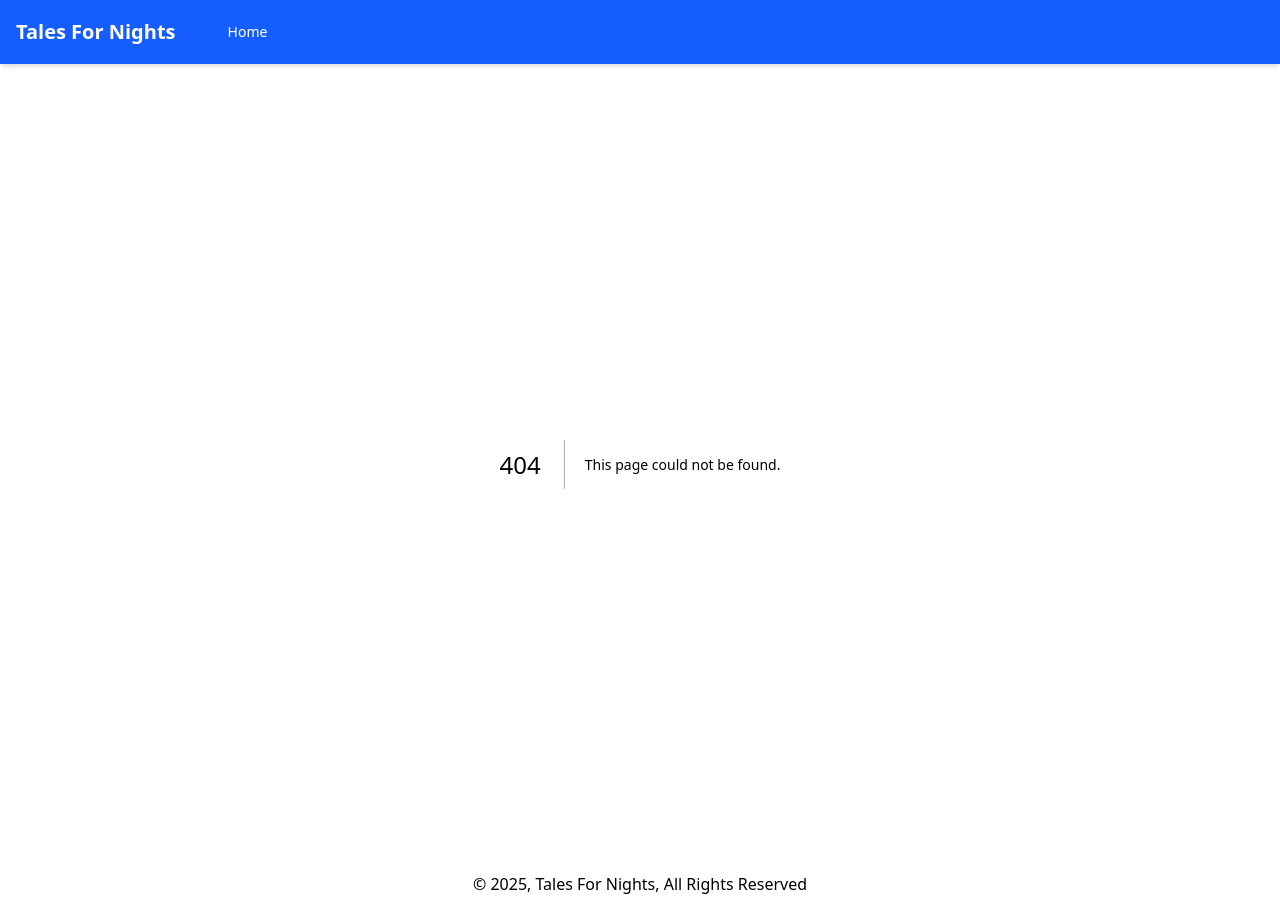
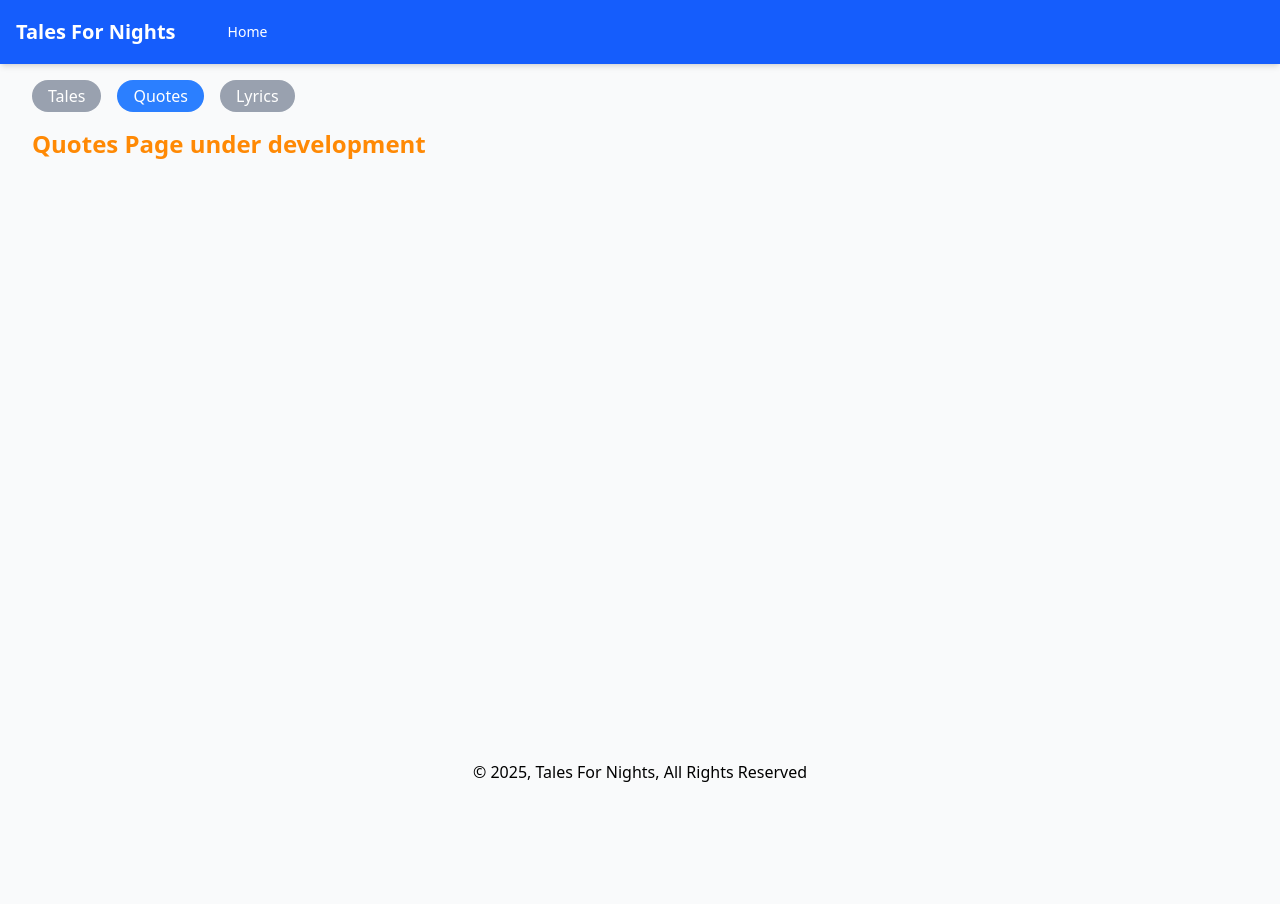
Before and after one commit to NaveenBandaru29/tales-for-nights, a Next.js app: page /quotes in a window 1280 px wide. Before the commit this address had no page. After the commit the page ends 800 px from the top, so only its background shows below. Built offline with nearby package versions, Linux system fonts and the light colour scheme.

Commit message:
feature: added pages & chips for lyrics and quotes

```diff
--- /dev/null
+++ b/app/components/ui/Navtags/NavChip.tsx
@@ -0,0 +1,24 @@
+'use client'
+
+import Link from 'next/link'
+import { usePathname } from 'next/navigation'
+import React from 'react'
+
+export interface NavChipProps{
+    path:string,
+    name:string
+}
+
+const NavChip = ({path,name}:NavChipProps) => {
+    const pathname = usePathname()
+    const isActive = (pathname === path)
+    // console.log("path",pathname,path,isActive)
+
+  return (
+        <Link href={path} className={`text-white px-4 py-1 rounded-full hover:bg-blue-400 duration-300 ${isActive? "bg-blue-500" :"bg-gray-400"}`}>
+            {name}
+        </Link>
+  )
+}
+
+export default NavChip
--- /dev/null
+++ b/app/components/ui/Navtags/NavTags.tsx
@@ -0,0 +1,32 @@
+import React from 'react'
+import NavChip, { NavChipProps } from './NavChip'
+
+
+const navChips:NavChipProps[] = [
+  {
+    name:"Tales",
+    path:"/"
+  },
+  {
+    name:"Quotes",
+    path:"/quotes"
+  },
+  {
+    name:"Lyrics",
+    path:'/lyrics'
+  }
+]
+
+const NavTags = () => {
+  return (
+    <div className='pb-4 flex gap-4 flex-wrap'>
+      {
+        navChips?.map(({name,path}:NavChipProps,index)=>(
+          <NavChip key={path+index} name={name} path={path} />
+        ))
+      }
+    </div>
+  )
+}
+
+export default NavTags
--- a/app/login/page.tsx
+++ b/app/login/page.tsx
@@ -26,7 +26,7 @@ export default function LoginPage() {
     <div className="min-h-screen bg-gray-100 py-12 px-4 sm:px-6 lg:px-8">
       <div className="max-w-md mx-auto">
         <div className="text-center mb-8">
-          <h1 className="text-3xl font-bold">Tales App</h1>
+          <h1 className="text-3xl font-bold">Tales For Nights</h1>
           <p className="mt-2 text-gray-600">Admin Login</p>
         </div>
 
--- /dev/null
+++ b/app/lyrics/page.tsx
@@ -0,0 +1,13 @@
+import React from 'react'
+import NavTags from '../components/ui/Navtags/NavTags'
+
+const LyricsPage = () => {
+  return (
+    <main className='container mx-auto px-4 py-4'>
+        <NavTags />
+        <p className='text-2xl font-semibold text-orange-400'>Lyrics Page under development</p>
+    </main>
+  )
+}
+
+export default LyricsPage
--- a/app/page.tsx
+++ b/app/page.tsx
@@ -1,10 +1,12 @@
 // app/page.tsx
 import { Suspense } from 'react';
 import TalesList from './components/tales/TalesList';
+import NavTags from './components/ui/Navtags/NavTags';
 
 export default function HomePage() {
   return (
-    <main className="container mx-auto px-4 py-8">
+    <main className="container mx-auto px-4 py-4">
+      {/* <NavTags /> */}
       <h1 className="text-3xl font-bold mb-8">Tales Collection</h1>
       <Suspense fallback={<div className="text-center">Loading tales...</div>}>
         <TalesList />
--- /dev/null
+++ b/app/quotes/page.tsx
@@ -0,0 +1,13 @@
+import React from 'react'
+import NavTags from '../components/ui/Navtags/NavTags'
+
+const QuotesPage = () => {
+  return (
+    <main className='container mx-auto px-4 py-4'>
+        <NavTags />
+        <p className='text-2xl font-semibold  text-orange-400'>Quotes Page under development</p>
+    </main>
+  )
+}
+
+export default QuotesPage
```
